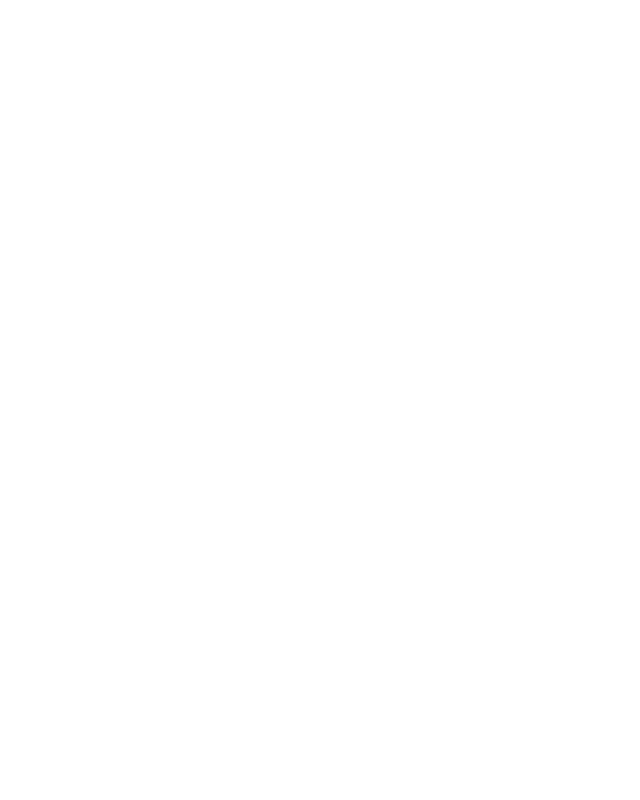
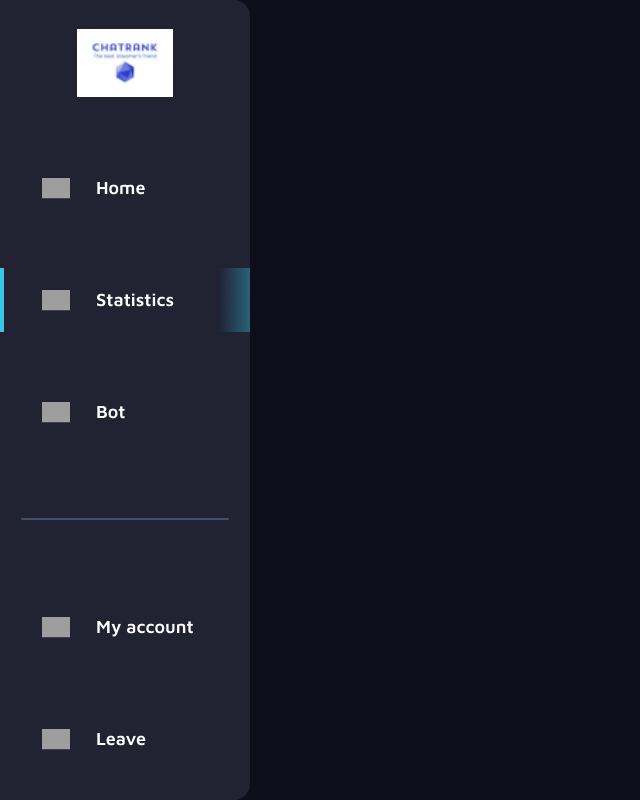
Before and after one commit to YannisHaismann/ChatRank_Front-end, a Vue app: page /dashboard/statistics in a window 1280 px wide. Before the commit this address had no page. Shown: the whole page, without its empty margins (0-640 px from the left). Built offline with nearby package versions, Linux system fonts and the light colour scheme; grey boxes are pictures that could not be loaded.

Commit message:
feat: statistics page init

```diff
--- a/src/router/index.ts
+++ b/src/router/index.ts
@@ -1,6 +1,7 @@
 import { createRouter, createWebHistory, RouteRecordRaw } from "vue-router";
 import Home from "../views/Home.vue";
 import DashboardHome from "../views/dashboard/Home.vue";
+import DashboardStatistics from "../views/dashboard/Statistics.vue";
 
 const routes: Array<RouteRecordRaw> = [
   {
@@ -22,6 +23,11 @@
     name: "DashboardHome",
     component: DashboardHome,
   },
+  {
+    path: "/dashboard/statistics",
+    name: "DashboardStatistics",
+    component: DashboardStatistics,
+  },
 ];
 
 const router = createRouter({
--- /dev/null
+++ b/src/views/dashboard/Statistics.vue
@@ -0,0 +1,20 @@
+<script lang="ts">
+import { defineComponent } from "vue";
+import Navbar from "@/components/Navbar.vue";
+
+export default defineComponent({
+  name: "DashboardHome",
+  components: {
+    Navbar
+  },
+  setup() {
+    return {};
+  },
+});
+</script>
+
+<template>
+  <div class="dashboard-home flex flex-auto h-full w-full bg-darkA">
+    <navbar :activePage="'Statistics'" />
+  </div>
+</template>
```
